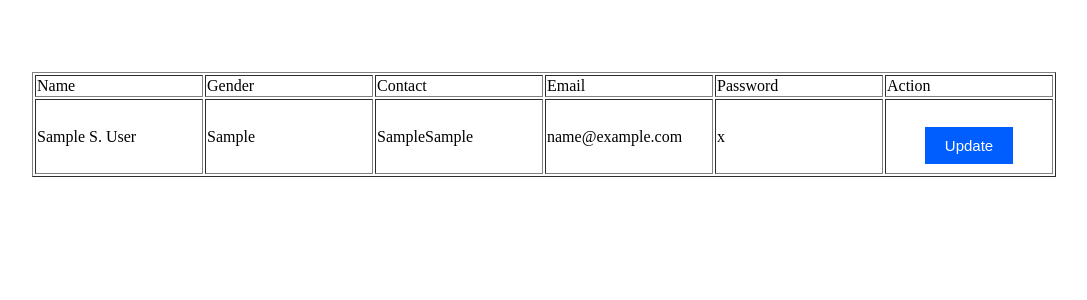
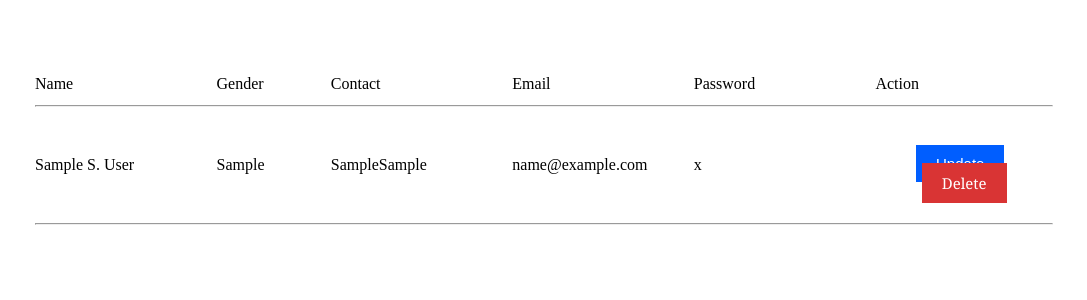
Before and after one commit to unoValencia/try, a PHP site: page /Admin/ViewRecord.php in a window 1280 px wide. Shown: the part 64-364 px from the top of the page, without its empty margins (96-1183 px from the left). Run offline with PHP 8.4, Linux system fonts and the light colour scheme; tables that the repository leaves empty or names only in its code hold one stand-in row (values such as "Sample post").

Commit message:
lesson 7

```diff
--- a/Admin/ViewRecord.php
+++ b/Admin/ViewRecord.php
@@ -12,6 +12,17 @@ include("../nav.php");
     },1000);
 </script>
 
+<?php
+
+if(empty($_GET["getDelete"])){
+
+}else{
+
+    include("confirm_delete.php");
+
+}
+
+?>
 <?php
 
 if(empty($_GET["getUpdate"])){
--- a/Admin/retriever.php
+++ b/Admin/retriever.php
@@ -3,14 +3,20 @@
 <br>
 <br>
 <center>
-    <table border="1" width="80%">
+    <table border="0" width="80%">
         <tr>
             <td width="16%">Name</td>
-            <td width="16%">Gender</td>
+            <td width="10%">Gender</td>
             <td width="16%">Contact</td>
             <td width="16%">Email</td>
             <td width="16%">Password</td>
             <td width="16%">Action</td>
+        </tr>
+
+        <tr>
+
+            <td colspan='6'> <hr> </td>
+
         </tr>
 
 
@@ -41,6 +47,7 @@ while($row_users = mysqli_fetch_assoc($retriever_query)){
     $jScript = md5(rand(1,9));
     $newScript = md5(rand(1,9));
     $getUpdate = md5(rand(1,9));
+    $getDelete = md5(rand(1,9));
 
     echo "
     <tr>
@@ -54,11 +61,23 @@ while($row_users = mysqli_fetch_assoc($retriever_query)){
                 <br>
                 <br>
                 <a href='?jScript=$jScript && newScript=$newScript && getUpdate=$getUpdate && id_user=$id_user' class='btn-update'>Update</a>
+
+                &nbsp;
+
+                <a href='?jScript=$jScript && newScript=$newScript && getDelete=$getDelete && id_user=$id_user' class='btn-delete'>Delete</a>
                 <br>
                 <br>
             </center>
         </td>
     </tr>";
+
+    echo "
+        <tr>
+
+            <td colspan='6'><hr></td>
+
+        </tr>
+    ";
 }
 
 ?>
--- a/connections.php
+++ b/connections.php
@@ -34,4 +34,19 @@
         background: #076dad;
         text-decoration: none;
     }
+    .error{
+        color:red;
+    }
+    .btn-delete{
+        font-family: Georgia;
+        color: #ffffff;
+        font-size: 15px;
+        background: #d93434;
+        padding: 10px 20px 10px 20px;
+        text-decoration: none;
+    }
+    .btn-delete:hover{
+        background: #fc3c3c;
+        text-decoration: none;
+    }
 </style>
```
Also changed, not shown: Admin/confirm_delete.php (added, +49 -0 lines).
